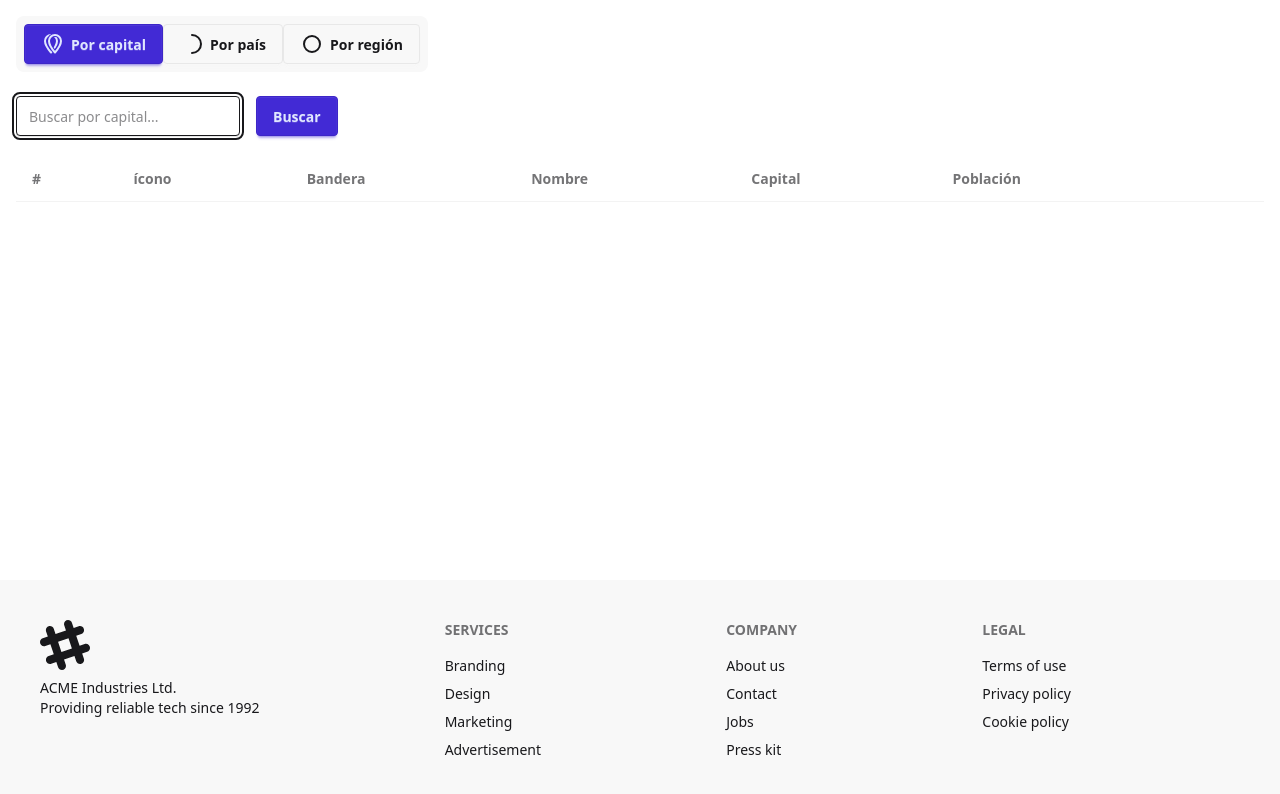
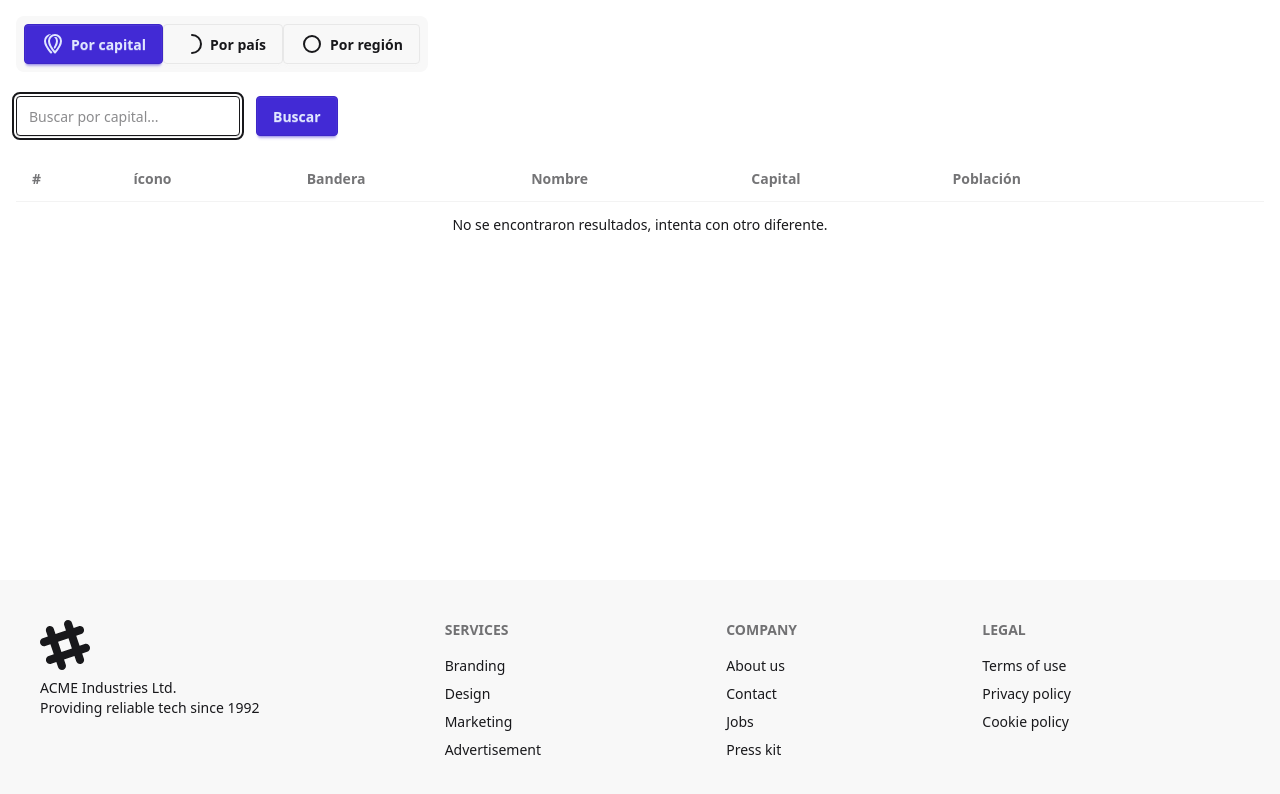
Before and after one commit to JossMex/04-country-app, an Angular app: page /country/by-capital in a window 1280 px wide. Shown: the top 794 px of the page. Built offline with nearby package versions, Linux system fonts and the light colour scheme.

Commit message:
se agrega la logica en el service que muestran diferentes mensajes al usuario mientras se cargan los datos

```diff
--- a/src/app/country/componentes/country-list/country-list.html
+++ b/src/app/country/componentes/country-list/country-list.html
@@ -35,6 +35,33 @@
       </tr>
       }
 
+      @if (errorMessage()) {
+        <tr>
+          <td colspan="8" class="text-center">
+              {{errorMessage()}}
+          </td>
+        </tr>
+      }
+
+      <!-- -->
+       @if (countries().length === 0 && !isLoading()) {
+        <tr>
+          <td colspan="8" class="text-center">
+            No se encontraron resultados, intenta con otro diferente.
+          </td>
+        </tr>
+       }
+
+       <!-- -->
+       @if (isLoading()) {
+        <tr>
+          <td colspan="8" class="text-center">
+            Cargando información...
+          </td>
+        </tr>
+       }
+
+
     </tbody>
   </table>
 </section>
--- a/src/app/country/componentes/country-list/country-list.ts
+++ b/src/app/country/componentes/country-list/country-list.ts
@@ -11,4 +11,8 @@
 export class CountryList {
   countries = input.required<Country[]>();
 
+  errorMessage = input<string | unknown | null>()
+  isLoading = input<boolean>(false)
+  isEmpty = input<boolean>(false)
+
 }
--- a/src/app/country/pages/by-capital-page/by-capital-page.html
+++ b/src/app/country/pages/by-capital-page/by-capital-page.html
@@ -5,8 +5,10 @@
 />
 
 <!-- country-list -->
- @if (countryResource.error()) {
-  <h3>{{countryResource.error()}}</h3>
- }@if(countryResource.hasValue()) {
-  <country-list [countries]="countryResource.value()!"/>
- }
+ <country-list
+  [countries]="countryResource.value() ?? []"
+  [errorMessage]="countryResource.error()"
+  [isEmpty]="countryResource.value()?.length === 0"
+  [isLoading]="countryResource.isLoading()"
+
+  />
--- a/src/app/country/pages/by-country-page/by-country-page.html
+++ b/src/app/country/pages/by-country-page/by-country-page.html
@@ -4,8 +4,11 @@
 />
 
 <!-- country-list -->
- @if (countryResource.error()) {
-  <h3>{{countryResource.error()}}</h3>
- }@if(countryResource.hasValue()) {
-  <country-list  [countries]="countryResource.value()!" />
- }
+
+  <country-list
+  [countries]="countryResource.value() ?? []"
+  [errorMessage]="countryResource.error()"
+  [isEmpty]="countryResource.value()?.length === 0"
+  [isLoading]="countryResource.isLoading()"
+
+  />
--- a/src/app/country/services/country.ts
+++ b/src/app/country/services/country.ts
@@ -3,7 +3,7 @@
 import { RESTCountry } from '../interfaces/rest-countries.interface';
 import { CountryMapper } from '../mappers/country.mapper';
 import { Observable, throwError } from 'rxjs';
-import { map, catchError } from 'rxjs/operators';
+import { map, catchError, delay } from 'rxjs/operators';
 import { Country } from '../interfaces/country.interface';
 
 const API_URL = 'https://restcountries.com/v3.1';
@@ -35,6 +35,7 @@
       .get<RESTCountry[]>(`${API_URL}/name/${query}`)
       .pipe(
         map((resp) => CountryMapper.mapRestCountryArrayToCountry(resp)),
+        delay(2000),
         catchError((error) => {
           console.error('Error en la petición HTTP', error);
           return throwError(() => new Error(`No se pudo buscar el país con ese query:  ${query}`));
```
